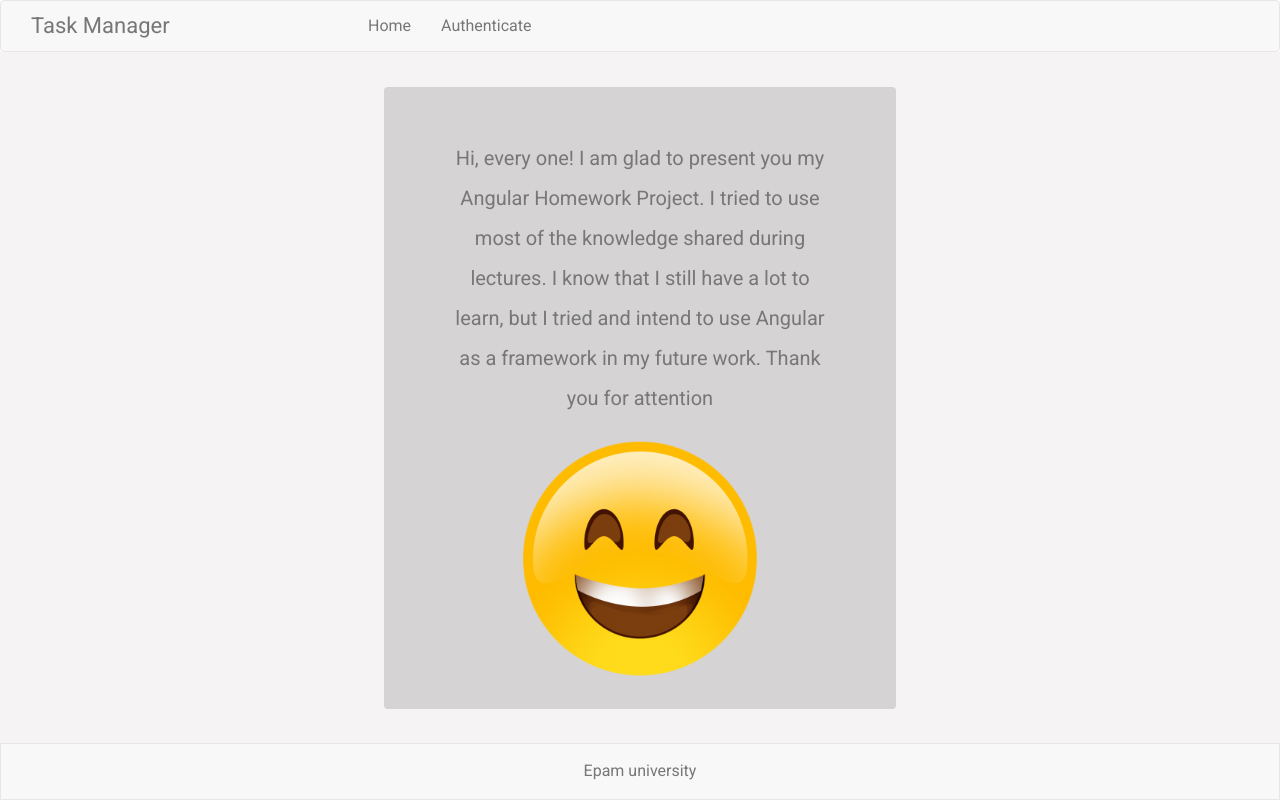
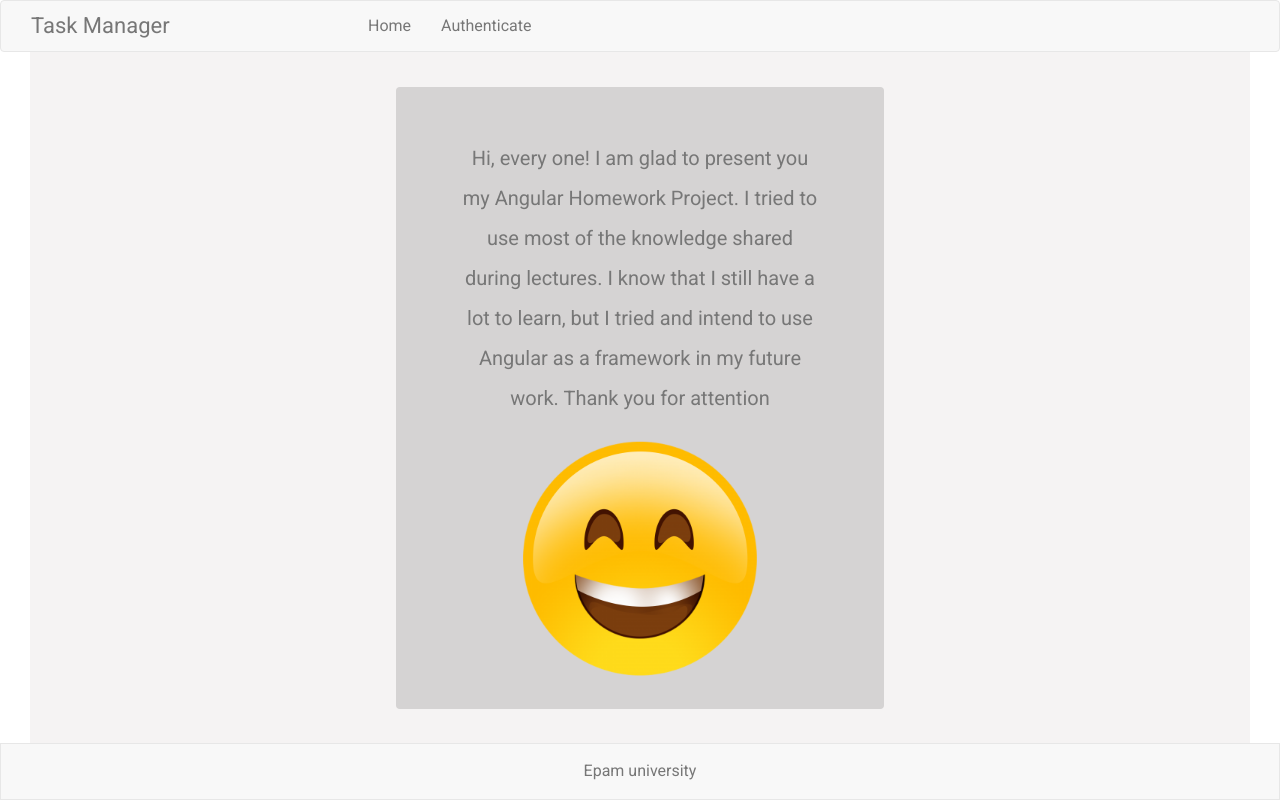
Before and after one commit to OlehBabiak/task-control-app, an Angular app: page /home in a window 1280 px wide. Built offline with nearby package versions, Linux system fonts and the light colour scheme.

Commit message:
changed some styles, added loader in to archive comp

```diff
--- a/src/app/app.component.scss
+++ b/src/app/app.component.scss
@@ -7,5 +7,6 @@
     flex: 1 1 auto;
     height: 100%;
     display: inline-table;
+    margin: 0 30px 0 30px;
   }
 }
--- a/src/app/archive/archive-task-detail/archive-task-detail.component.html
+++ b/src/app/archive/archive-task-detail/archive-task-detail.component.html
@@ -1 +1,32 @@
-<p>archive-task-detail works!</p>
+<div class='wrapper'>
+  <div *ngIf='isLoading' style='text-align: center'>
+    <app-loading-spinner></app-loading-spinner>
+  </div>
+  <div class='content-wrapper' *ngIf='!isLoading'>
+    <h2>Task name: {{ task.name }}</h2>
+    <h3>Description</h3>
+    <div class='scroll'>
+      <p *ngIf='task.description; else noDescription'>{{ task.description }}</p>
+    </div>
+    <ng-template #noDescription>
+      <p>No description</p>
+    </ng-template>
+    <h3>Comments</h3>
+    <div class='scroll'>
+      <p *ngIf='task.comments.length === 0'>No comments</p>
+      <ul *ngFor='let comment of task.comments; let i = index'>
+        <li [ngClass]='{odd: i % 2 === 0}'>{{i + 1}}. {{ comment.comment }}</li>
+      </ul>
+    </div>
+    <div class='bottom-section'>
+      <div><h4>Created at:</h4>
+        <p>{{ task.createdAt | date }}</p>
+        <h4>Updated at:</h4>
+        <p>{{ task.updatedAt | date }}</p>
+      </div>
+      <div class='btn-wrapper'>
+        <button (click)='onGoBack()' class='button btn-primary'>Go back</button>
+      </div>
+    </div>
+  </div>
+</div>
--- a/src/app/archive/archive-task-detail/archive-task-detail.component.scss
+++ b/src/app/archive/archive-task-detail/archive-task-detail.component.scss
@@ -0,0 +1,90 @@
+h3, h4 {
+  margin: 0 0 10px 30px;
+}
+
+.scroll {
+  border-radius: 4px;
+  overflow-Y: auto;
+  overflow-x: hidden;
+  height: 7rem;
+  background-color: #e7e7e7;
+  margin-bottom: 15px;
+  padding: 5px 0 5px 0;
+}
+
+p, li {
+  margin: 0 15px 0 60px;
+  color: #777;
+  font-size: 15px;
+  line-height: 40px;
+}
+
+.odd {
+  background-color: #c9c7c7;
+}
+
+li {
+  list-style: none;
+  padding: 5px 10px;
+  margin: 0 15px;
+  border-radius: 4px;
+}
+
+ul {
+  padding: 0;
+  margin: 0;
+}
+
+.wrapper {
+  display: flex;
+  justify-content: center;
+  align-items: baseline;
+  background-color: #f5f3f3;
+  height: 100%;
+  padding-top: 60px;
+
+  .content-wrapper {
+    width: 30%;
+    padding: 30px 60px;
+    background-color: #d5d3d3;
+    border: 1px solid transparent;
+    border-radius: 4px;
+
+    .text-wrapper p {
+      font-size: 20px;
+      text-align: center;
+      line-height: 40px;
+    }
+
+    .bottom-section {
+      display: flex;
+      justify-content: space-between;
+
+      .btn-wrapper {
+        align-self: end;
+      }
+    }
+  }
+}
+
+/* width */
+::-webkit-scrollbar {
+  width: 10px;
+}
+
+/* Track */
+::-webkit-scrollbar-track {
+  box-shadow: inset 0 0 5px grey;
+  border-radius: 10px;
+}
+
+/* Handle */
+::-webkit-scrollbar-thumb {
+  background: #a4a3a3;
+  border-radius: 10px;
+}
+
+/* Handle on hover */
+::-webkit-scrollbar-thumb:hover {
+  background: #dad7d7;
+}
--- a/src/app/archive/archive-task-detail/archive-task-detail.component.ts
+++ b/src/app/archive/archive-task-detail/archive-task-detail.component.ts
@@ -1,5 +1,5 @@
 import {Component, Input, OnInit} from '@angular/core';
-import {ActivatedRoute, Params} from "@angular/router";
+import {ActivatedRoute, Params, Router} from "@angular/router";
 import {ColumnTaskModel} from "../../shared/column.task-model";
 import {DataStorageService} from "../../shared/data-storage/data-storage.service";
 
@@ -9,15 +9,21 @@ import {DataStorageService} from "../../shared/data-storage/data-storage.service
   styleUrls: ['./archive-task-detail.component.scss']
 })
 export class ArchiveTaskDetailComponent implements OnInit {
-  task: ColumnTaskModel
-  id: string
+  task: ColumnTaskModel;
+  id: string;
+  isLoading = false;
 
   @Input() index: number
 
-  constructor(private dataStorage: DataStorageService, private route: ActivatedRoute,) {
+  constructor(
+    private dataStorage: DataStorageService,
+    private route: ActivatedRoute,
+    private router: Router
+  ) {
   }
 
   ngOnInit(): void {
+    this.isLoading = true
     this.route.params
       .subscribe((params: Params) => {
         this.id = params['id']
@@ -25,11 +31,18 @@ export class ArchiveTaskDetailComponent implements OnInit {
 
     this.dataStorage.getTaskById(this.id)
       .subscribe({
-        next: (res: ColumnTaskModel) => console.log(res),
+        next: (res: ColumnTaskModel) => {
+          this.isLoading = false;
+          this.task = res
+        },
         error: (err) => {
+          this.isLoading = false;
           this.dataStorage.errorSubj.next(err)
         }
       })
   }
 
+  onGoBack() {
+    this.router.navigate(['../'], {relativeTo: this.route})
+  }
 }
--- a/src/app/archive/archive.component.html
+++ b/src/app/archive/archive.component.html
@@ -1,5 +1,8 @@
 <div class='archive-title'>
   <h2>Archive tasks</h2>
+</div>
+<div *ngIf='isLoading' style='text-align: center'>
+  <app-loading-spinner></app-loading-spinner>
 </div>
 <div class='archive-page'>
   <div class='archive-block-wrapper' *ngFor='let task of tasks; let index = index'>
@@ -8,13 +11,16 @@
     </header>
     <main>
       <h3>Description:</h3>
-      <p>{{ task.description }}</p>
+      <p *ngIf='task.description; else noDescription'>{{ task.description }}</p>
+      <ng-template #noDescription>
+        <p>No description</p>
+      </ng-template>
       <h3>Status:</h3>
       <p>{{ task.status }}</p>
       <h3>Comments:</h3>
       <p *ngIf='task.comments.length === 0'>No comments</p>
       <ul *ngFor='let comment of task.comments; let i = index'>
-        <li [ngClass]='{odd: i % 2 === 0}'>{{ comment.comment }}</li>
+        <li [ngClass]='{odd: i % 2 === 0}'>{{i+1}}. {{ comment.comment }}</li>
       </ul>
     </main>
     <footer>
--- a/src/app/archive/archive.component.scss
+++ b/src/app/archive/archive.component.scss
@@ -72,6 +72,7 @@ ul {
       margin: 20px 0;
       height: 15rem;
       overflow-y: auto;
+      overflow-x: hidden;
       flex: 1 1 auto;
     }
   }
--- a/src/app/archive/archive.component.ts
+++ b/src/app/archive/archive.component.ts
@@ -13,6 +13,7 @@ import {Subscription} from "rxjs";
 export class ArchiveComponent implements OnInit, OnDestroy {
 
   tasks: ColumnTaskModel[]
+  isLoading = false;
   private subscription: Subscription
 
   constructor(
@@ -24,10 +25,15 @@ export class ArchiveComponent implements OnInit, OnDestroy {
   }
 
   ngOnInit(): void {
+    this.isLoading = true
     this.dataStorage.getArchiveTask('archive')
       .subscribe({
-        next: (res: ColumnTaskModel[]) => this.boardService.setTask(res),
+        next: (res: ColumnTaskModel[]) => {
+          this.isLoading = false;
+          this.boardService.setTask(res)
+        },
         error: (err) => {
+          this.isLoading = false;
           this.dataStorage.errorSubj.next(err)
         }
       })
--- a/src/app/dashboard/board.detail/board.detail.component.html
+++ b/src/app/dashboard/board.detail/board.detail.component.html
@@ -1,6 +1,7 @@
 <div>
   <div class='board-header'>
-    <h2>{{ boardDetail.name }}</h2>
+    <h2>Board name: {{ boardDetail.name }}</h2>
+    <h4>Board description:</h4>
     <p>{{ boardDetail.description }}</p>
   </div>
 
--- a/src/app/dashboard/board.detail/board.detail.component.scss
+++ b/src/app/dashboard/board.detail/board.detail.component.scss
@@ -1,5 +1,7 @@
 .board-header {
-  background-color: aquamarine;
+  background-color: #c8cbca;
+  padding: 15px;
+  margin: 15px 0 15px 0;
 }
 
 .container {
--- a/src/app/dashboard/dashboard.component.scss
+++ b/src/app/dashboard/dashboard.component.scss
@@ -25,6 +25,6 @@
   }
 
   .button {
-    margin: 15px;
+    margin: 15px 0 15px 0;
   }
 }
```
